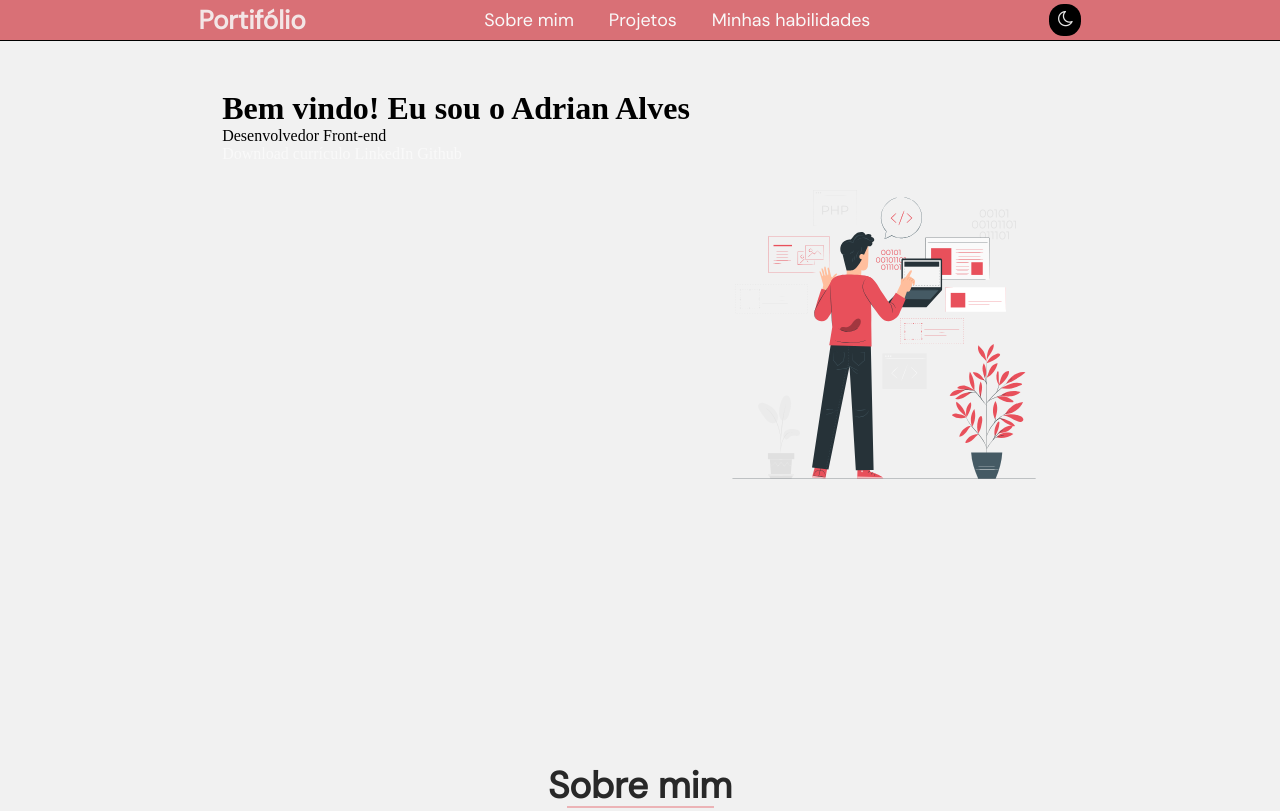
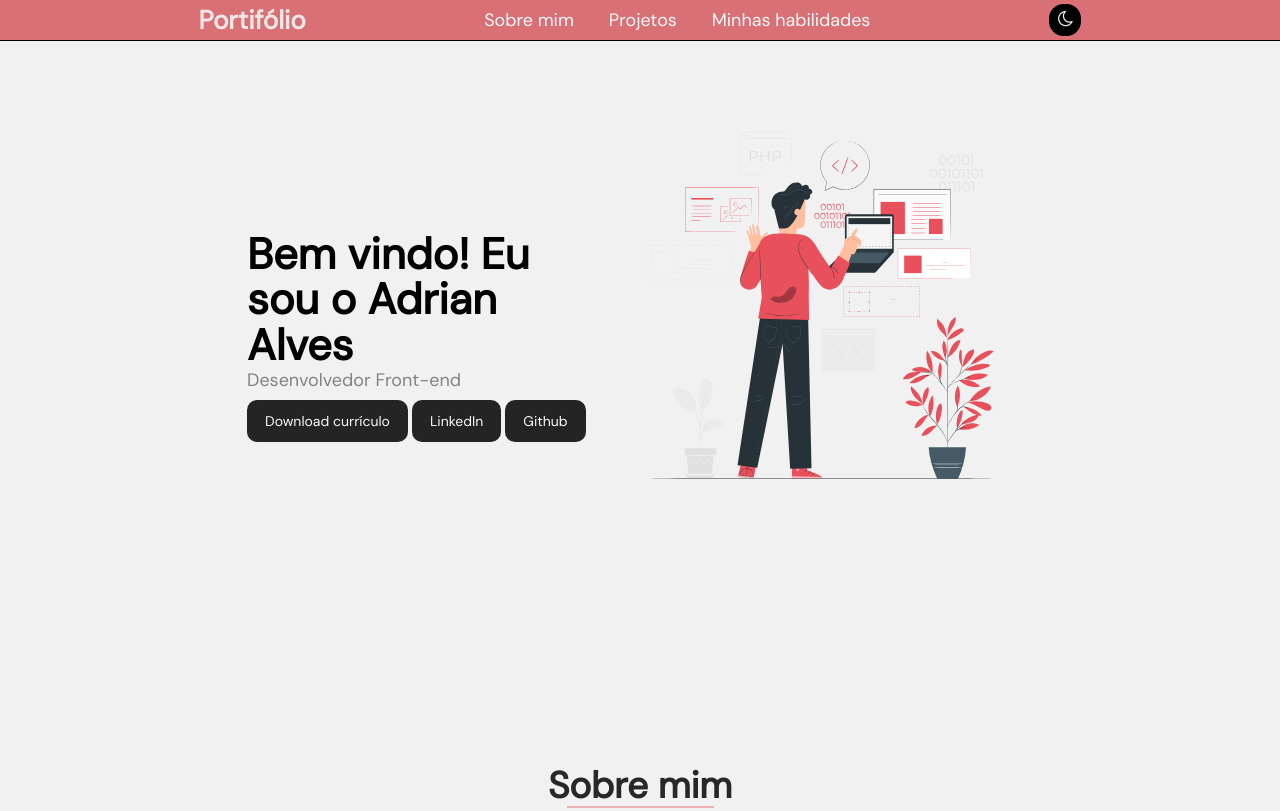
Before and after one commit to AdrianMoizes/Portifolio, a plain HTML site: page index.html in a window 1280 px wide. Shown: the top 811 px of the page. Drawn offline with Linux system fonts and the light colour scheme.

Commit message:
Update style.css

```diff
--- a/style.css
+++ b/style.css
@@ -83,7 +83,7 @@ header {
   padding: 0.04rem;
 }
 
-.main-direita h1 {
+.main-esquerda h1 {
   font-family: 'DM Sans';
   font-style: normal;
   font-weight: 700;
@@ -110,12 +110,12 @@ header {
   margin-top: 5rem;
 }
 
-.main-direita {
+.main-esquerda {
   min-width: 348px;
   max-width: 360px;
 }
 
-.main-direita a {
+.main-esquerda a {
   font-family: 'DM Sans';
   font-style: normal;
   font-weight: 500;
@@ -134,7 +134,7 @@ header {
   cursor: pointer;
 }
 
-.main-direita p {
+.main-esquerda p {
   font-family: 'DM Sans';
   font-style: normal;
   font-weight: 500;
@@ -145,7 +145,7 @@ header {
   min-width: 13.375rem;
 }
 
-.main-esquerda {
+.main-direita {
   min-width: 26.125rem;
   height: 30.125rem;
 }
@@ -185,7 +185,7 @@ header {
 .theme_black .downloadButton:hover {
   transition: 0.5s all;
   border: solid 1px #e2444c5b;
-  color:#e2444c5b;
+  color: #e2444c5b;
 }
 
 .theme_black #title_sobremim {
@@ -215,7 +215,7 @@ header {
   width: 147px;
   margin: 0 auto;
   padding: 1px;
-  background-color:#e2444c5b;
+  background-color: #e2444c5b;
   border: none;
   margin-bottom: 10px;
 }
@@ -296,7 +296,7 @@ header {
   width: 147px;
   margin: 0 auto;
   padding: 1px;
-  background-color:#e2444c5b;
+  background-color: #e2444c5b;
   border: none;
   margin-bottom: 3.125rem;
 }
```
